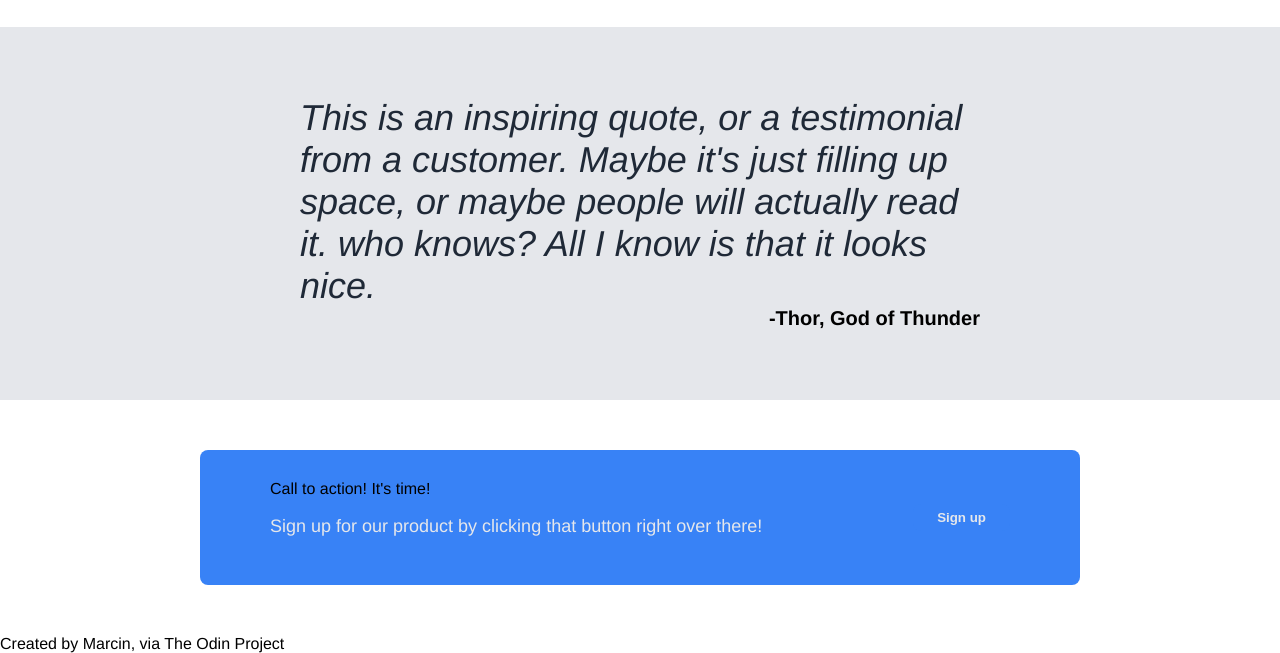
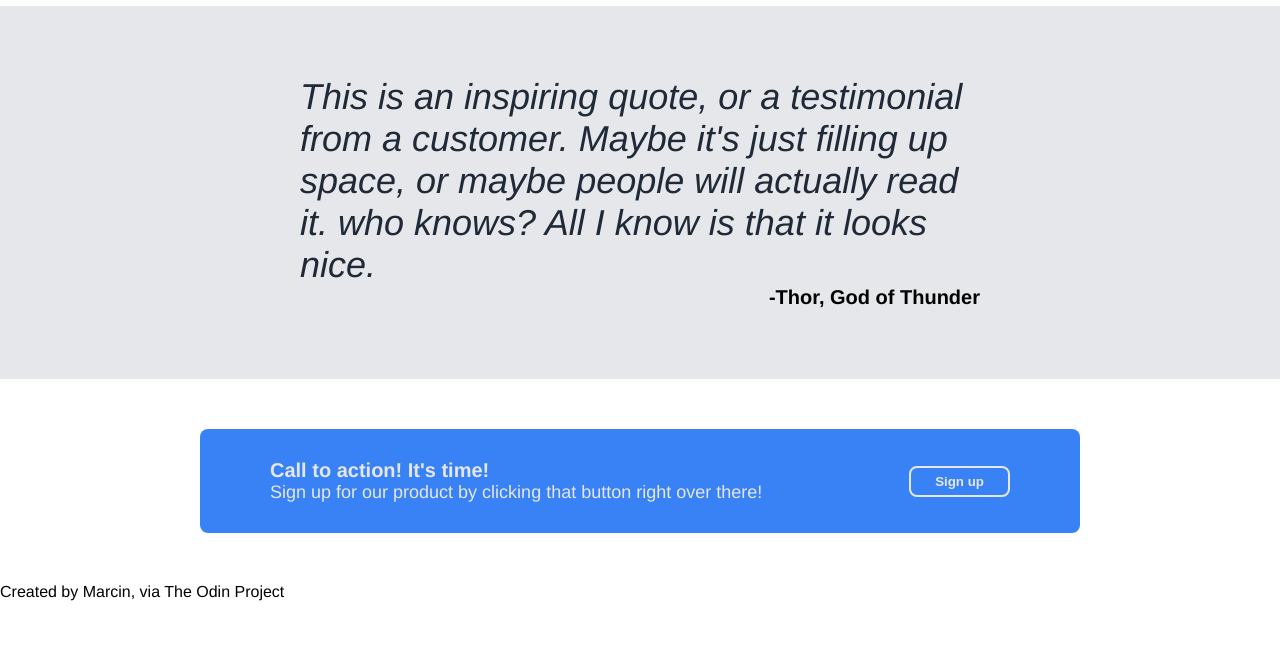
Before and after one commit to marcinballer/landing-page, a plain HTML site: page index.html in a window 1280 px wide. Shown: the part 573-1226 px from the top of the page. After the commit the page ends 1174 px from the top, so only its background shows below. Drawn offline with Linux system fonts and the light colour scheme.

Commit message:
Add styling to 'button' 'box' 'call' class, remove margin and padding from p elements

```diff
--- a/style.css
+++ b/style.css
@@ -54,11 +54,14 @@ a {
     font-size: 48px;
     font-weight: bold;
     color: #F9FAF8;
+    padding-bottom: 15px;
 }
 
 p {
     font-size: 18px;
     color: #E5E7EB;
+    padding: 0;
+    margin: 0;
 }
 
 button {
@@ -136,3 +139,19 @@ button {
     padding: 30px 70px 30px 70px;
     border-radius: 8px;
 }
+
+.button {
+    border: 2px solid #E5E7EB;
+}
+
+.box {
+    display: flex;
+    flex-direction: column;
+    justify-content: center;
+}
+
+.call {
+    font-size: 20px;
+    font-weight: bold;
+    color:#E5E7EB;
+}
```
